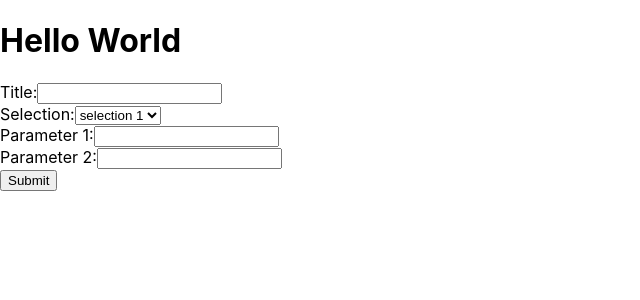
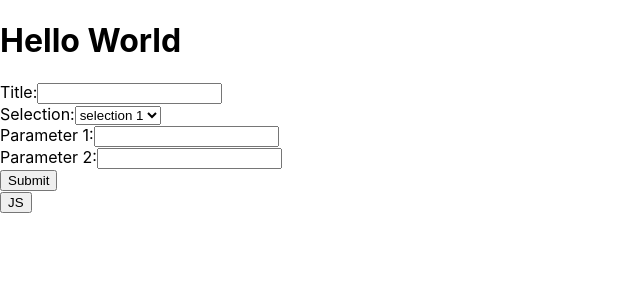
Before and after one commit to joaojesus81/test-react, a React (Create React App) app: page / in a window 1280 px wide. Shown: the top 300 px of the page, without its empty margins (0-640 px from the left). Built offline with nearby package versions, Linux system fonts and the light colour scheme.

Commit message:
added button to call javascript

```diff
--- a/src/App.js
+++ b/src/App.js
@@ -1,9 +1,13 @@
-import './App.css';
-import Form from './components/Form'
+import "./App.css";
+import Form from "./components/Form";
+import Spaces from "./components/Spaces";
 
 function App() {
   return (
-    <Form />
+    <div>
+      <Form />
+      <Spaces />
+    </div>
   );
 }
 
--- /dev/null
+++ b/src/components/Spaces.jsx
@@ -0,0 +1,23 @@
+import React, { Component } from 'react';
+
+class Spaces extends Component {
+    asyncSpaces = () => {
+        if(window.boundAsync){
+            window.boundAsync.space().then(function (res) {
+                console.log(res)
+            })
+        } else {
+            console.log('no boundasync found')
+        }
+
+    }
+    render() {
+        return (
+            <div>
+                <button onClick={this.asyncSpaces}>JS</button>
+            </div>
+        );
+    }
+}
+
+export default Spaces;
```
